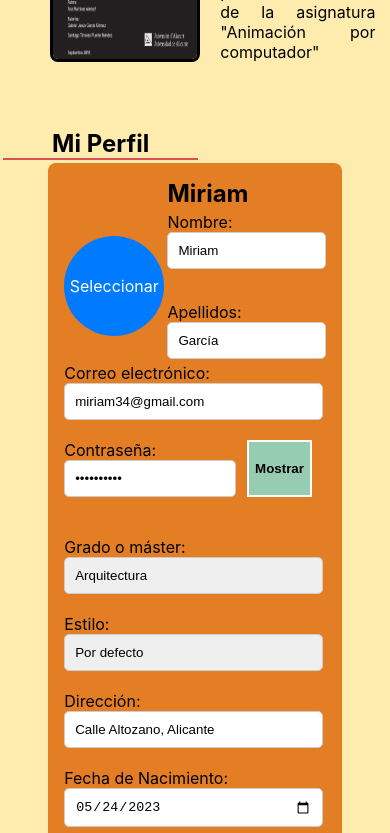
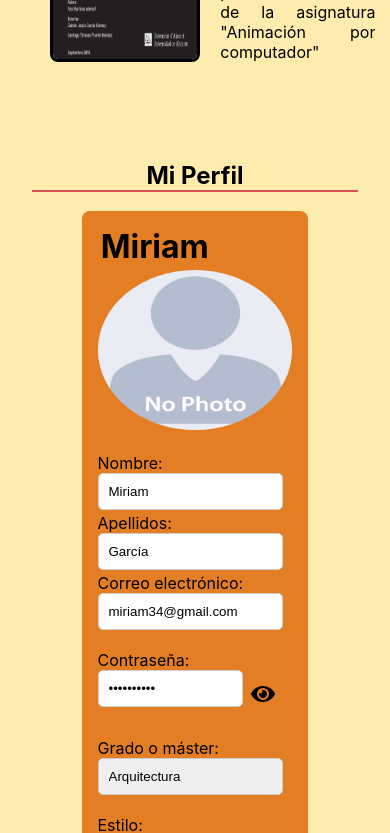
Before and after one commit to Dinastia-Harzu/UniHub, a React (Create React App) app in the folder frontend/unihub/: page / in a window 390 px wide. Shown: the part 1120-1953 px from the top of the page. Built offline with nearby package versions, Linux system fonts and the light colour scheme.

Commit message:
Formulario de cambiar datos acabado

```diff
--- a/frontend/unihub/src/components/Perfilusuario.js
+++ b/frontend/unihub/src/components/Perfilusuario.js
@@ -2,15 +2,33 @@ import { useForm } from "react-hook-form";
 import { edadValidator, titulacionValidator, estiloValidator } from "./validators";
 import React, { useState } from 'react';
 import "../styles/formulario.css";
+import { FaEye, FaEyeSlash } from 'react-icons/fa';
+import { useRef } from 'react';
 
 const Perfilusuario = () => {
   const { register, formState: { errors }, handleSubmit } = useForm();
+  const [mostrarContrasena, setMostrarContrasena] = useState(false);
+  const [imagenSeleccionada, setImagenSeleccionada] = useState(null);
+  const refPortada = useRef();
+  const refImagen = useRef();
 
+  function setPortada() {
+    const recurso_actual = refPortada.current;
+    recurso_actual.click();
+}
+
+function cambiarFoto(inp) {
+  if (inp.target.files.length > 0) {
+    const fichero = inp.target.files[0];
+    const img = refImagen.current;
+    img.src = URL.createObjectURL(fichero);
+  } else {
+    setImagenSeleccionada(null);
+  }
+}
   const onSubmit = (data) => {
     console.log(data);
   }
-
-  const [mostrarContrasena, setMostrarContrasena] = useState(false);
 
   const toggleMostrarContrasena = () => {
     setMostrarContrasena(!mostrarContrasena);
@@ -18,18 +36,19 @@ const Perfilusuario = () => {
 
   return (
     <main>
-      <section className="contenedor-inicial">
+      <div className="contenedor-inicial">
         <div className="titulo"><h2>Mi Perfil</h2></div>
         <div className="form-container">
           <form onSubmit={handleSubmit(onSubmit)} className="pos-wrapper">
+
             <div className="wrapper">
               <div className="form-group" id="nombre-titulo"><h1>Miriam</h1></div>
-              <div className="form-group" id="imagen">
-                <label htmlFor="imagen" className="file-input-label">
-                  <span>Seleccionar imagen</span>
-                  <input type="file" id="imagen" {...register('imagen')} />
-                </label>
-              </div>
+
+              <div className="contenedor-apartados-formulario_usuario">
+                            <label htmlFor="portada"></label>
+                            <img ref={refImagen} src="./assets/no_photo.png" alt="Portada" onClick={() => setPortada()} width={240} height={320} />
+                            <input ref={refPortada} type="file" name="portada" accept="image/*" onChange={(event) => cambiarFoto(event)}></input>
+                        </div>
 
               <div className="form-group" id="nombre">
                 <label htmlFor="nombre">Nombre:</label>
@@ -40,7 +59,6 @@ const Perfilusuario = () => {
                 {errors.nombre?.type === 'required' && <p>El campo es requerido</p>}
                 {errors.nombre?.type === 'maxLength' && <p>El nombre introducido es demasiado largo</p>}
               </div>
-
               <div className="form-group" id="apellidos">
                 <label htmlFor="apellidos">Apellidos:</label>
                 <input type="text" id="apellidos" name="apellidos" defaultValue="García" {...register('apellidos', {
@@ -81,14 +99,15 @@ const Perfilusuario = () => {
                     })}
                   />
                   </div>
+
                   <div className="boton-contrasenia">
-                  <button type="button" onClick={toggleMostrarContrasena}>
-                    {mostrarContrasena ? "Ocultar" : "Mostrar"}
-                  </button>
-                  </div>
+                  <span type="button" onClick={toggleMostrarContrasena}>
+                  {mostrarContrasena ? <FaEyeSlash className="icono-grande" /> : <FaEye className="icono-grande" />}
+                  </span>
+                </div>
                   {errors.contrasena?.type === 'required' && <p>El campo es requerido</p>}
                   {errors.contrasena?.type === 'pattern' && <p>El formato no es adecuado</p>}
-                  <br /><br />
+                  <br />
                 </div>
 
                 <div className="form-group" id="titulacion">
@@ -178,11 +197,11 @@ const Perfilusuario = () => {
 
 
               </div>
-              <div class="boton-editar"> <button type="submit" class="btn" value="Editar perfil">Editar perfil</button></div>
+              <div class="boton-editar"> <button type="submit" class="btn" value="Editar perfil">Editar</button></div>
             </div>
           </form>
         </div>
-      </section >
+      </div >
     </main >
   );
 }
--- a/frontend/unihub/src/styles/formulario.css
+++ b/frontend/unihub/src/styles/formulario.css
@@ -4,6 +4,7 @@
   grid-gap: 2em;
   grid-auto-rows: minmax(5em, auto);
   margin-bottom: 10em;
+  padding: 1em;
 }
 
 #nombre {
@@ -13,17 +14,19 @@
 
 #contrasenia {
   display: grid;
-  grid-template-columns: 2fr 1fr;
+  grid-template-columns: 2fr .2fr;
   grid-template-rows: 1fr;
 }
 .input-contrasenia{
   grid-column: 1;
 }
 .boton-contrasenia{
+  padding: .5em;
   display: flex;
   justify-content: center;
   grid-column: 2;
 }
+
 #nombre-titulo {
   grid-column: 2;
   grid-row: 1;
@@ -59,11 +62,13 @@
   border-radius: 0.5em;
 }
 
+.img-cabecera{
+  border-radius: 50%;
+}
 .wrapper {
   display: grid;
   grid-template-columns: 2fr 2fr 2fr;
   grid-gap: .2em;
-  grid-template-rows: 1fr 3fr 2fr;
   grid-auto-rows: minmax(.5em, auto);
 }
 
@@ -106,18 +111,30 @@ button {
 
 }
 
-.file-input-label {
-  display: inline-block;
-  position: relative;
-  overflow: hidden;
-  cursor: pointer;
-  background-color: #007bff;
-  color: white;
+.contenedor-apartados-formulario_usuario {
+  display: flex;
+  justify-content: center;
+  align-items: center;
+  grid-column: 1 / 2;
+  grid-row: 2 / span 2;
+  width: 100%;
+
+}
+
+.contenedor-apartados-formulario_usuario p {
+  margin-bottom: 0;
+  margin-top: 0;
+
+}
+
+.contenedor-apartados-formulario_usuario input {
+  display: none;
+}
+
+.contenedor-apartados-formulario_usuario img {
+  width: 10em;
+  height: 10em;
   border-radius: 50%;
-  width: 100px;
-  height: 100px;
-  text-align: center;
-  line-height: 100px;
 }
 
 .blue-btn:hover {
@@ -129,5 +146,67 @@ button {
   display: flex;
   justify-content: center;
   margin: .2em;
-  width: 50%;
+  width: 100%;
 }
+
+.contenedor-inicial{
+    padding: 2em;
+    display: flex;
+    flex-direction: column;
+    justify-content: center;
+    align-items: center;
+
+}
+
+
+.icono-grande {
+  margin-top: 1em;
+  font-size: 1.5em;
+}
+
+
+@media (max-width: 850px) {
+
+  .wrapper {
+    display: grid;
+    grid-template-columns: 2fr 2fr 2fr 2fr 2fr;
+    grid-gap: .2em;
+    grid-auto-rows: minmax(.5em, auto);
+  }
+
+  .contenedor-apartados-formulario_usuario {
+    display: flex;
+  justify-content: center;
+  align-items: center;
+  grid-column: 1 / span2;
+  grid-row: 2 / span 2;
+  width: 100%;
+  margin-bottom: 5em;
+  }
+
+  .contenedor-apartados-formulario_usuario img {
+    width: 100%;
+    height: 100;
+    border-bottom: .5em;
+  }
+
+  #nombre {
+    grid-column: 1 / span 3;
+    grid-row: 3;
+  }
+
+  #apellidos {
+    grid-column: 1 / span 3;
+    grid-row: 4;
+  }
+  #parte-inferior {
+    grid-column: 1 / span 3;
+    grid-row: 5;
+  }
+  .boton-editar {
+    display: flex;
+    justify-content: right;
+    grid-column: 3;
+    grid-row: 6;
+  }
+}
```
Also changed, not shown: frontend/unihub/public/assets/miriam.svg (added), frontend/unihub/public/assets/no_photo.png (added).
